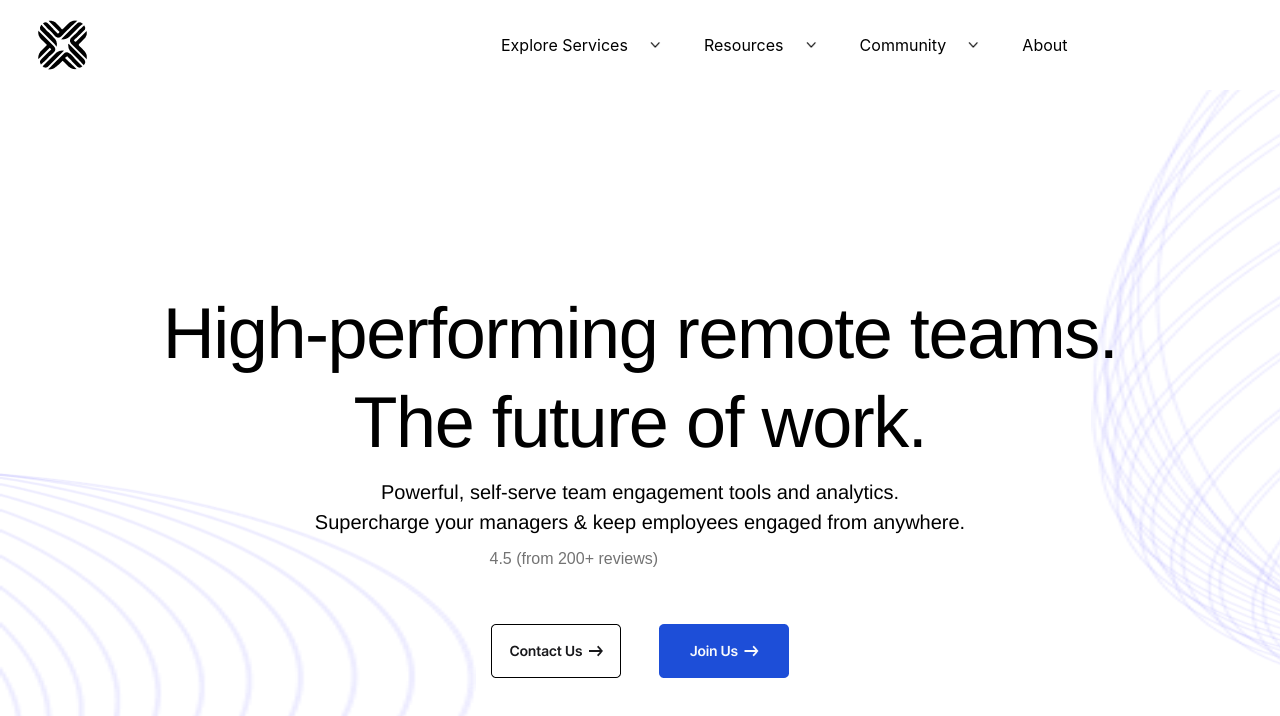
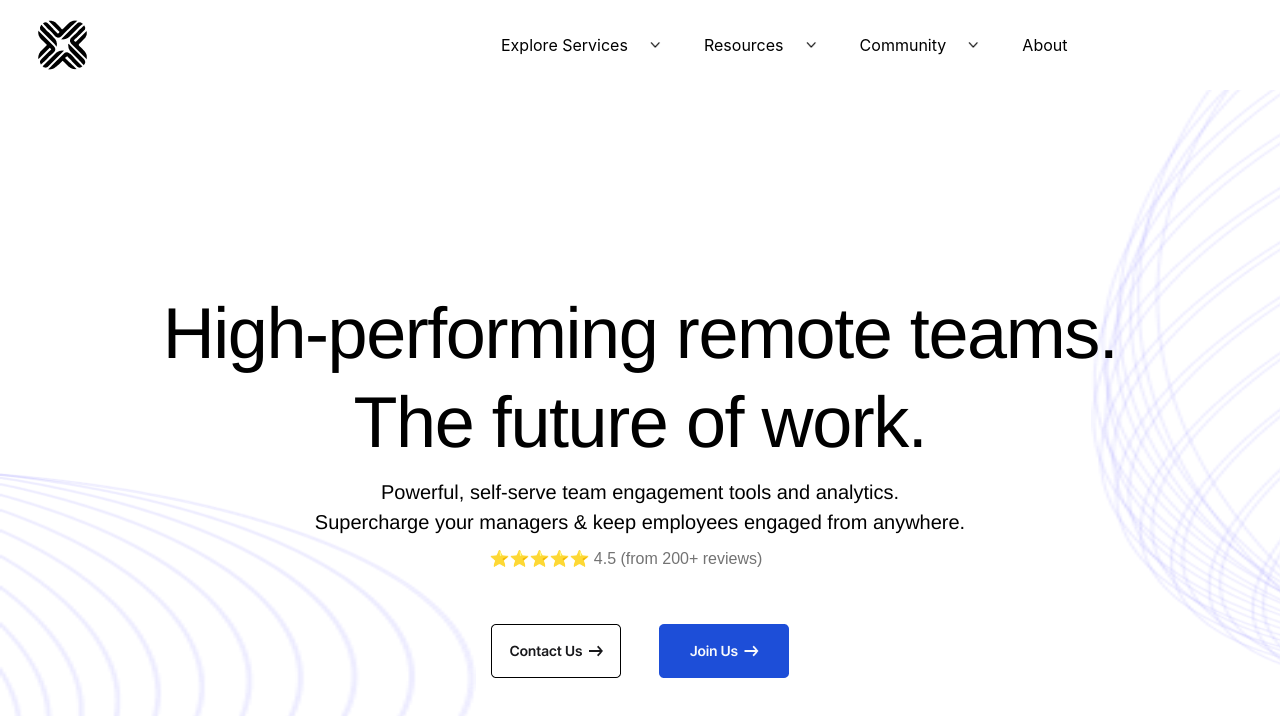
Before and after one commit to Darsh2308/hubnex-landingpage, a React (Vite) app: page / in a window 1280 px wide. Shown: the top 716 px of the page. Built offline with nearby package versions, Linux system fonts and the light colour scheme.

Commit message:
first commit

```diff
--- a/src/pages/LandingPage.tsx
+++ b/src/pages/LandingPage.tsx
@@ -1,4 +1,4 @@
-import React from 'react';
+//import React from 'react';
 import circle8 from '../assets/Circle8.png'; // Import the Circle8 image
 import circle9 from '../assets/Circle9.png'; // Import the Circle9 image
 import company from '../assets/Companies.png'; // Import the Company image
@@ -22,7 +22,7 @@ const LandingPage = () => {
           </p>
         </div>
         <div className="review-container">
-          <p>4.5 (from 200+ reviews)</p>
+          <p>⭐⭐⭐⭐⭐ 4.5 (from 200+ reviews)</p>
         </div>
       </div>
       <div className="company-image-container">
```
